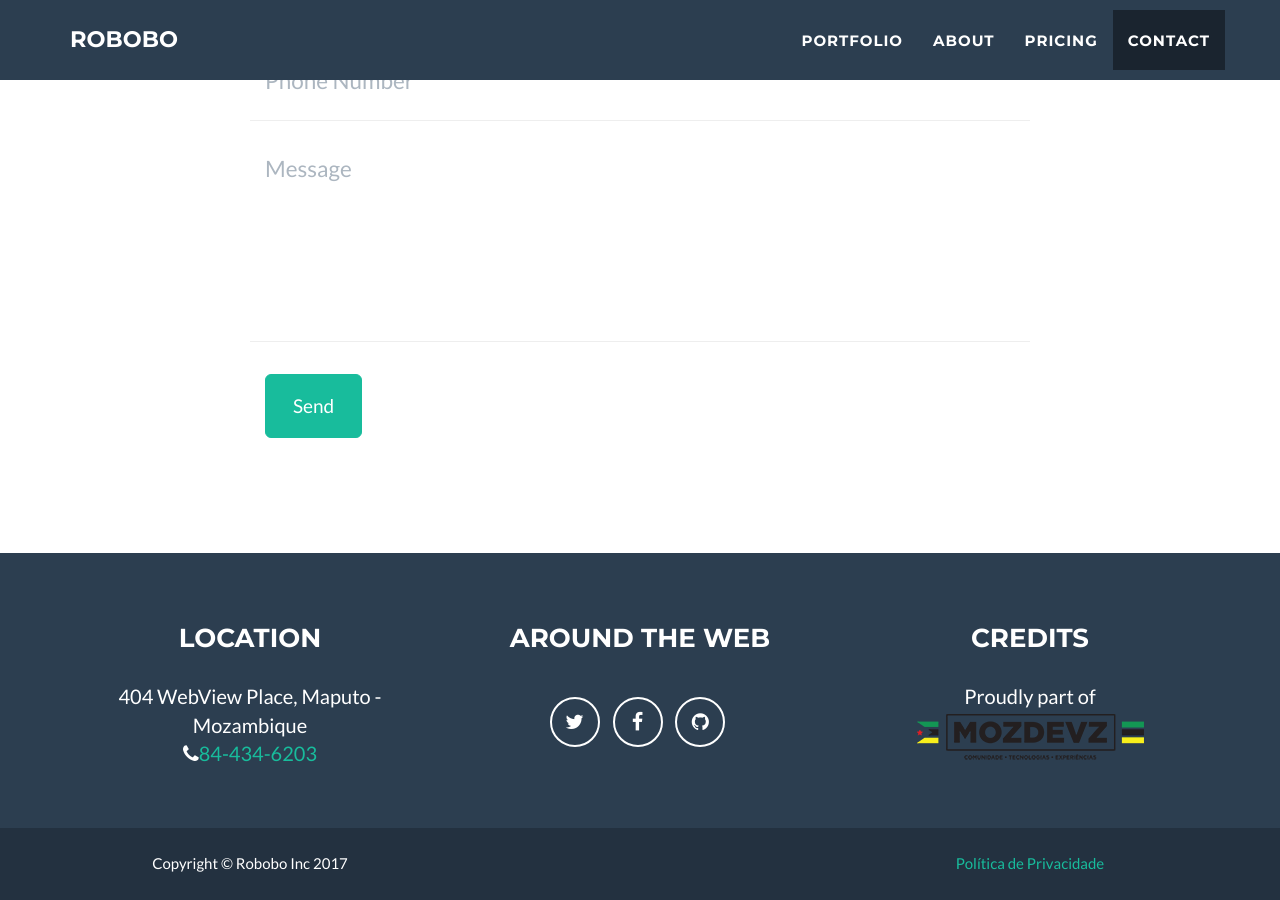
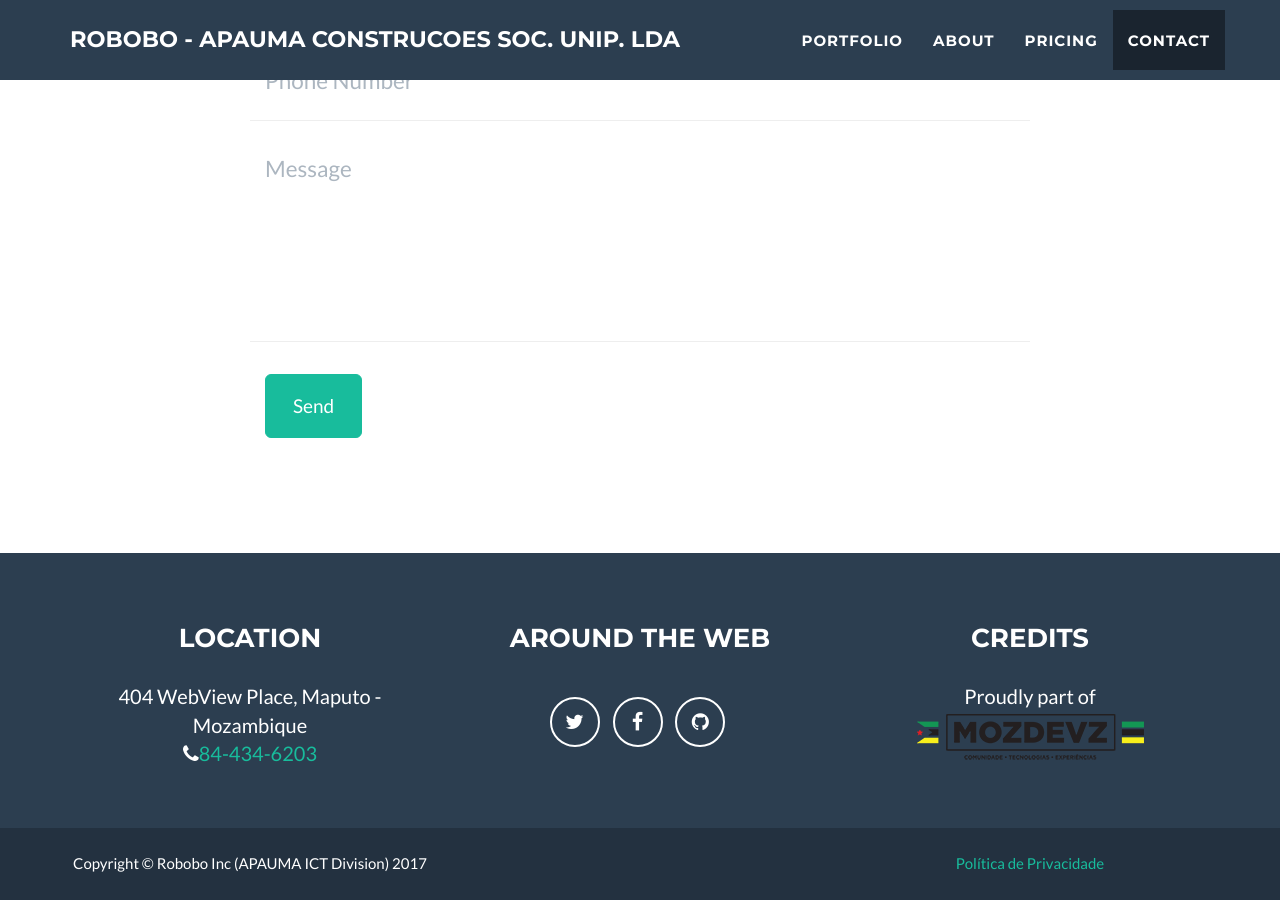
Before and after one commit to roboboinc/roboboinc.github.io, a Jekyll site: the page built from index.html, in a window 1280 px wide and 900 px high, scrolled down 4969 px. Built offline with Jekyll 4.4.1, drawn with Linux system fonts in a browser that asks for light colours.

Commit message:
Added Apauma info to Web Page

```diff
--- a/_config.yml
+++ b/_config.yml
@@ -1,5 +1,5 @@
 # Site settings
-title: Robobo
+title: Robobo - APAUMA Construcoes Soc. Unip. Lda
 email: team@robobo.org
 url: http://www.robobo.org
 baseurl: /
@@ -16,7 +16,7 @@ color:
 
 # Footer settings
 footer:
-  copyright: Robobo Inc
+  copyright: Robobo Inc (APAUMA ICT Division)
   location: Location
   social: Around the Web
   credits: Credits
```
